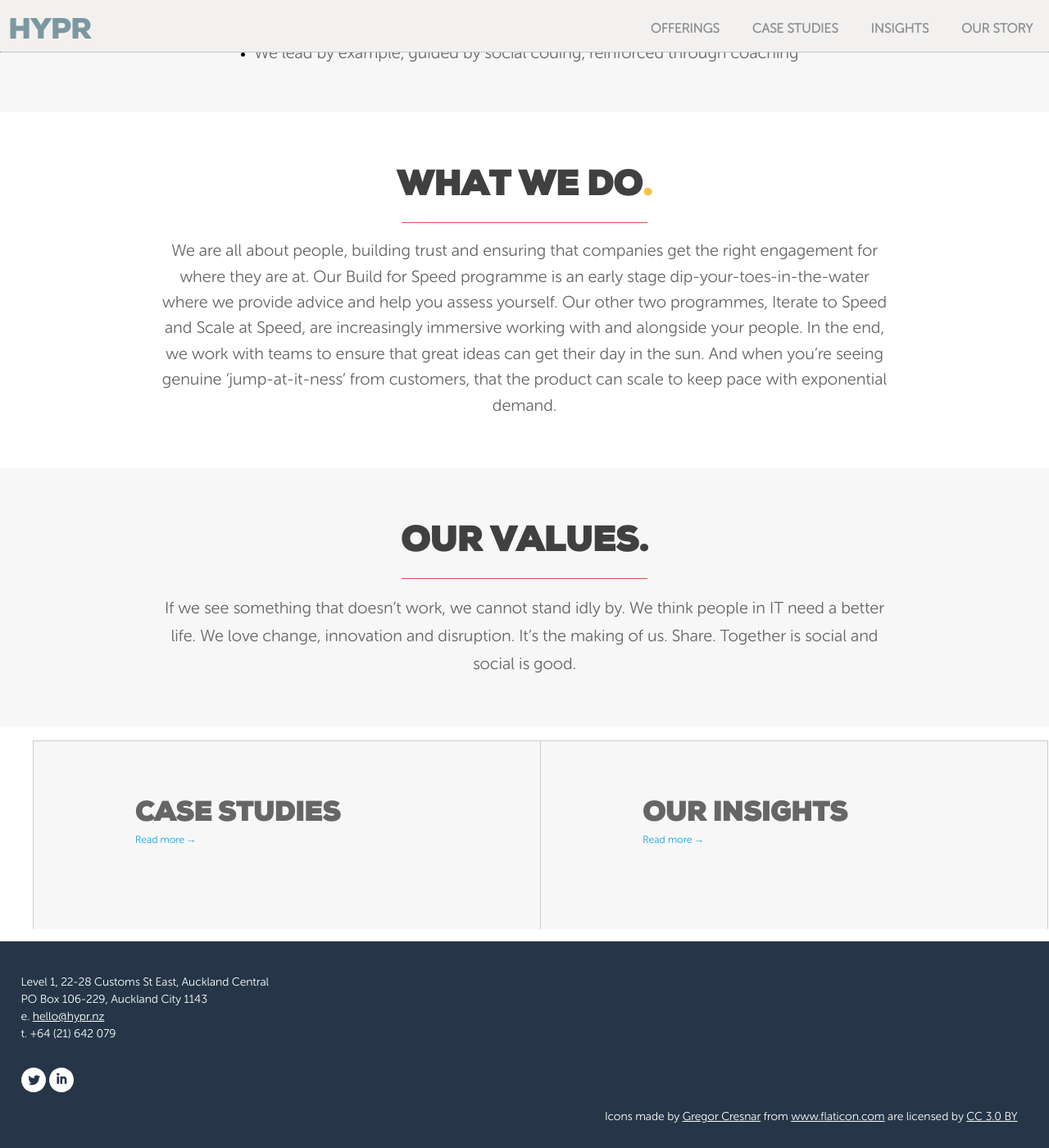
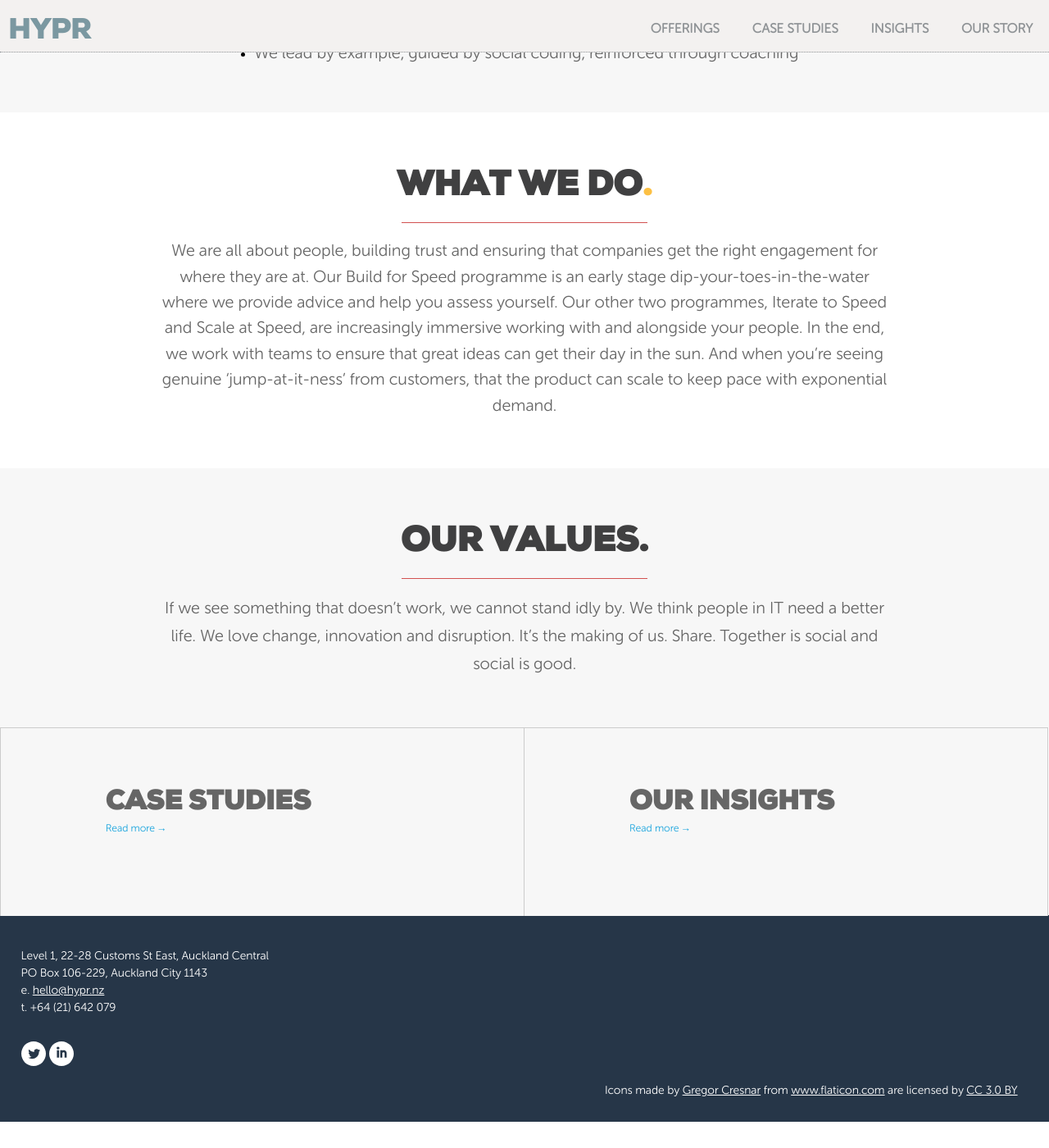
Before and after one commit to hyprnz/hyprnz.github.io, a Jekyll site: the page built from our-story.md, in a window 1280 px wide and 1400 px high, scrolled down 1012 px. Shown: the whole window at 82% size. Built offline with Jekyll 4.4.1, drawn with Linux system fonts in a browser that asks for light colours; after the commit the page ends 2380 px from its top, so only the background shows below that.

```diff
--- a/_layouts/case-studies.html
+++ b/_layouts/case-studies.html
@@ -7,7 +7,7 @@
 
     <title>{{ page.title }} — Hypr Innovation Ltd</title>
 
-    <link rel="stylesheet" type="text/css" href="./css/main.css"/>
+    <link rel="stylesheet" type="text/css" href="/css/main.css"/>
 </head>
 
 <body class="">
--- a/css/main.css
+++ b/css/main.css
@@ -712,6 +712,17 @@
     margin-left: 2px;
 }
 
+.redirect {
+    max-width: 1500px;
+    margin: 0 auto;
+}
+
+.redirect ul {
+    padding: 0;
+    list-style: none;
+    margin: 0;
+}
+
 .redirect ul:before, .redirect ul:after {
     content: " ";
     display: table
```
